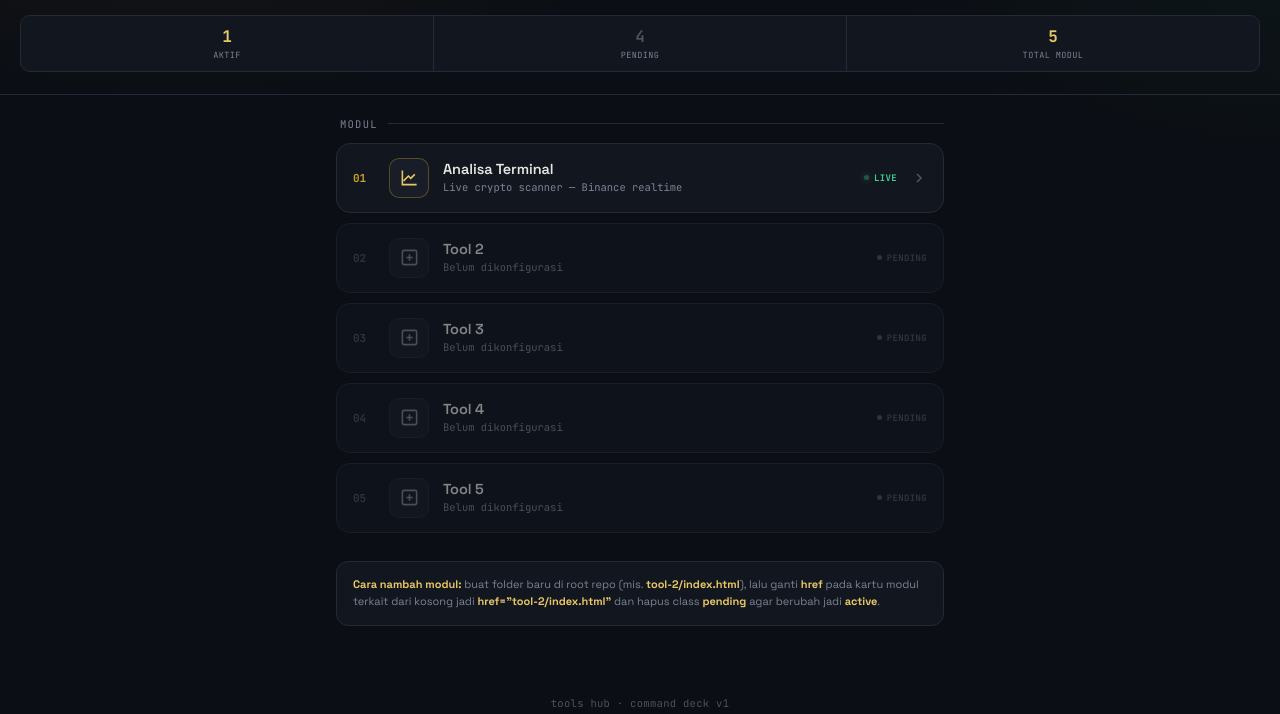
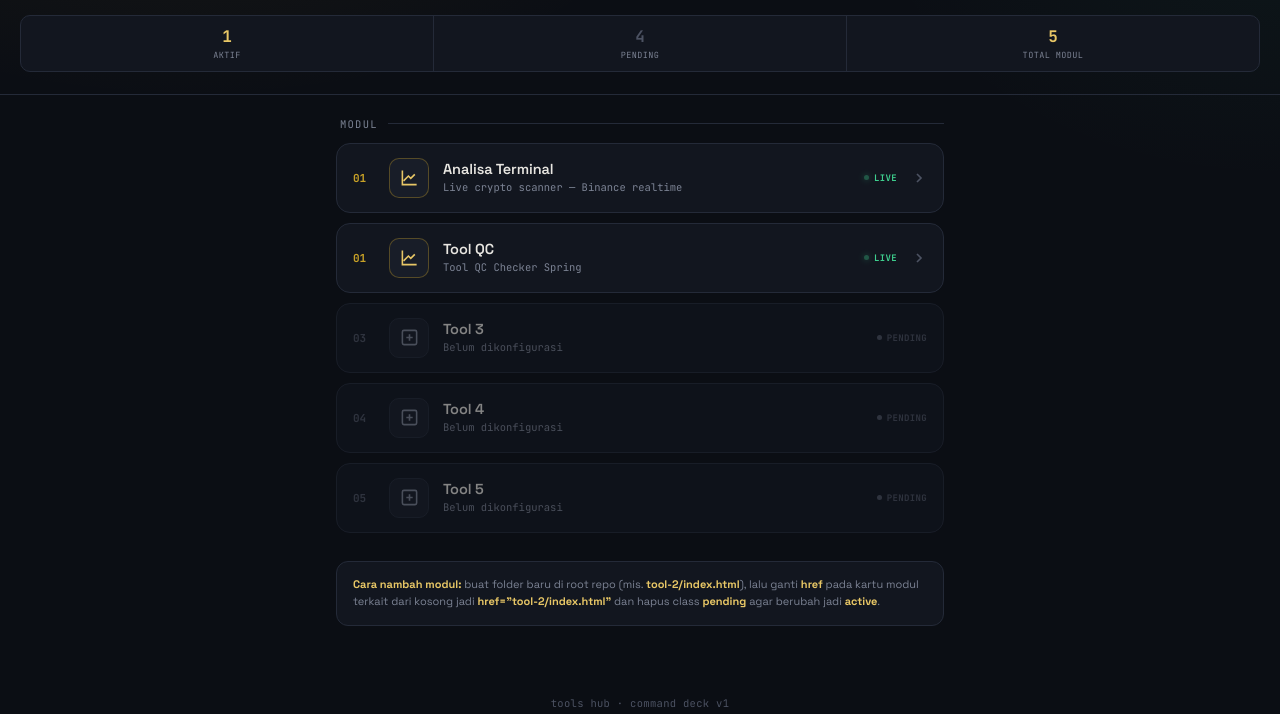
Before and after one commit to Bot-Supreme/Tool-Hub, a plain HTML site: page index.html in a window 1280 px wide. Shown: the part 117-831 px from the top of the page. Drawn offline with Linux system fonts and the light colour scheme.

Commit message:
Update index.html

```diff
--- a/index.html
+++ b/index.html
@@ -150,20 +150,21 @@
       <svg class="arrow" width="16" height="16" viewBox="0 0 24 24" fill="none" stroke="currentColor" stroke-width="2.5"><path d="M9 18l6-6-6-6"/></svg>
     </a>
 
-    <!-- MODULE 2 — PENDING -->
-    <div class="module pending">
-      <div class="module-idx mono">02</div>
+    <!-- MODULE 2 — ACTIVE -->
+    <a href="QC/index.html" class="module active">
+      <div class="module-idx mono">01</div>
       <div class="module-icon">
-        <svg viewBox="0 0 24 24" fill="none" stroke="#7C8394" stroke-width="2"><rect x="3" y="3" width="18" height="18" rx="2"/><path d="M12 8v8M8 12h8"/></svg>
+        <svg viewBox="0 0 24 24" fill="none" stroke="#E8C766" stroke-width="2"><path d="M3 3v18h18"/><path d="M18.7 8l-5.1 5.1-3-3L4.5 16.2"/></svg>
       </div>
       <div class="module-body">
-        <div class="module-title">Tool 2</div>
-        <div class="module-desc mono">Belum dikonfigurasi</div>
+        <div class="module-title">Tool QC</div>
+        <div class="module-desc mono">Tool QC Checker Spring</div>
       </div>
       <div class="module-status">
-        <div class="status-dot status-pending"><span class="dot"></span>Pending</div>
+        <div class="status-dot status-live"><span class="dot"></span>Live</div>
       </div>
-    </div>
+      <svg class="arrow" width="16" height="16" viewBox="0 0 24 24" fill="none" stroke="currentColor" stroke-width="2.5"><path d="M9 18l6-6-6-6"/></svg>
+    </a>
 
     <!-- MODULE 3 — PENDING -->
     <div class="module pending">
```
